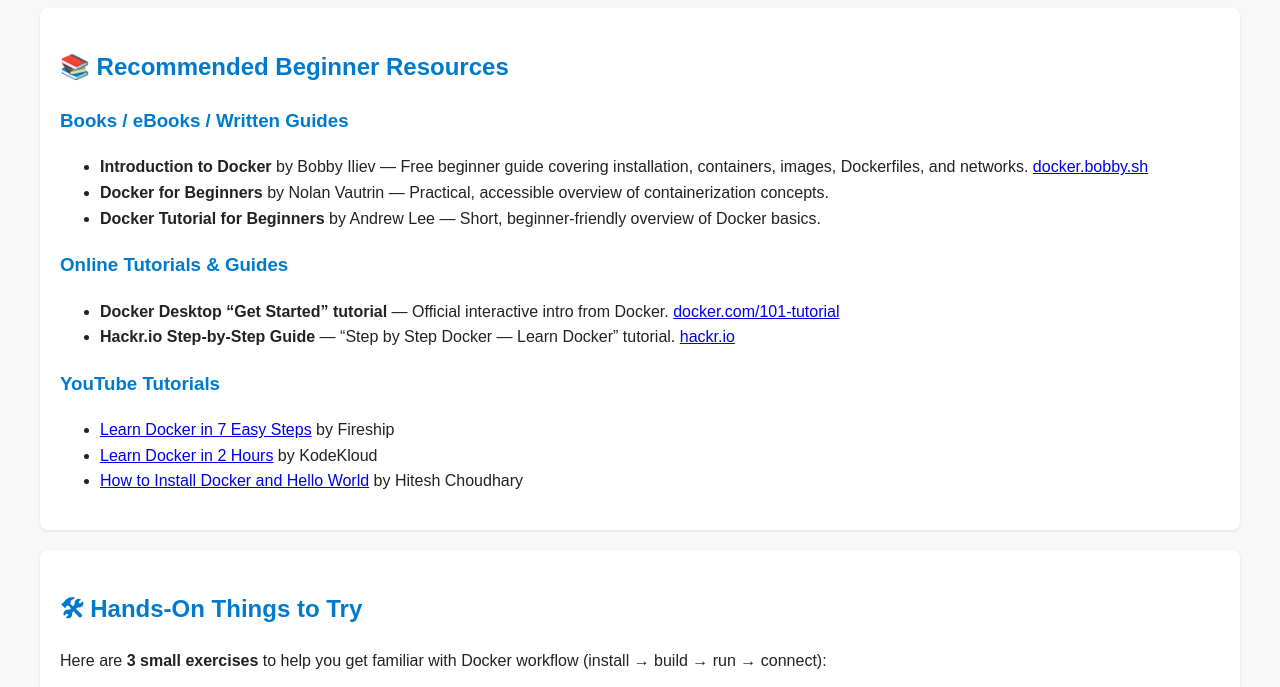
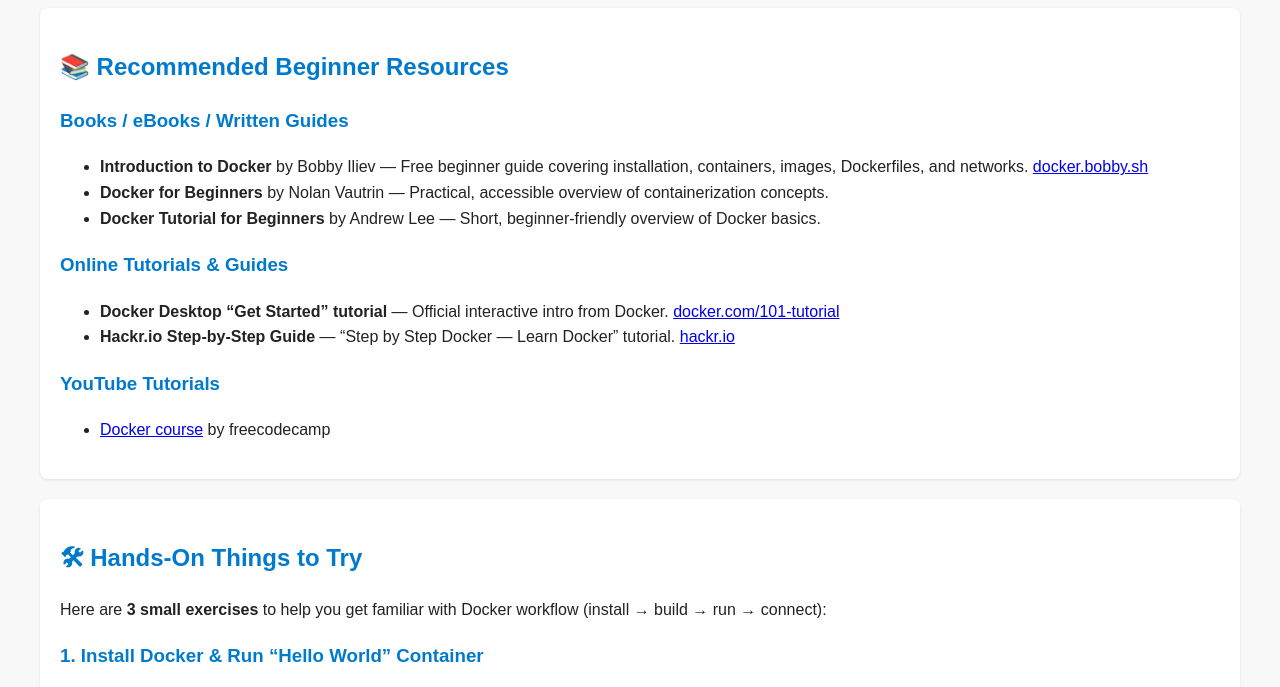
Before and after one commit to RumataAst/Docker, a plain HTML site: page test.html in a window 1280 px wide. Shown: the part 105-792 px from the top of the page. Drawn offline with Linux system fonts and the light colour scheme.

Commit message:
update to resources

```diff
--- a/test.html
+++ b/test.html
@@ -55,9 +55,7 @@
 
     <h3>YouTube Tutorials</h3>
     <ul>
-      <li><a href="https://www.youtube.com/watch?v=gAkwW2tuIqE" target="_blank">Learn Docker in 7 Easy Steps</a> by Fireship</li>
-      <li><a href="https://www.youtube.com/watch?v=zJ6WbK9zFpI" target="_blank">Learn Docker in 2 Hours</a> by KodeKloud</li>
-      <li><a href="https://www.youtube.com/watch?v=CYyUCJad954" target="_blank">How to Install Docker and Hello World</a> by Hitesh Choudhary</li>
+      <li><a href="https://www.youtube.com/watch?v=kTp5xUtcalw" target="_blank">Docker course</a> by freecodecamp</li>
     </ul>
   </div>
 
```
